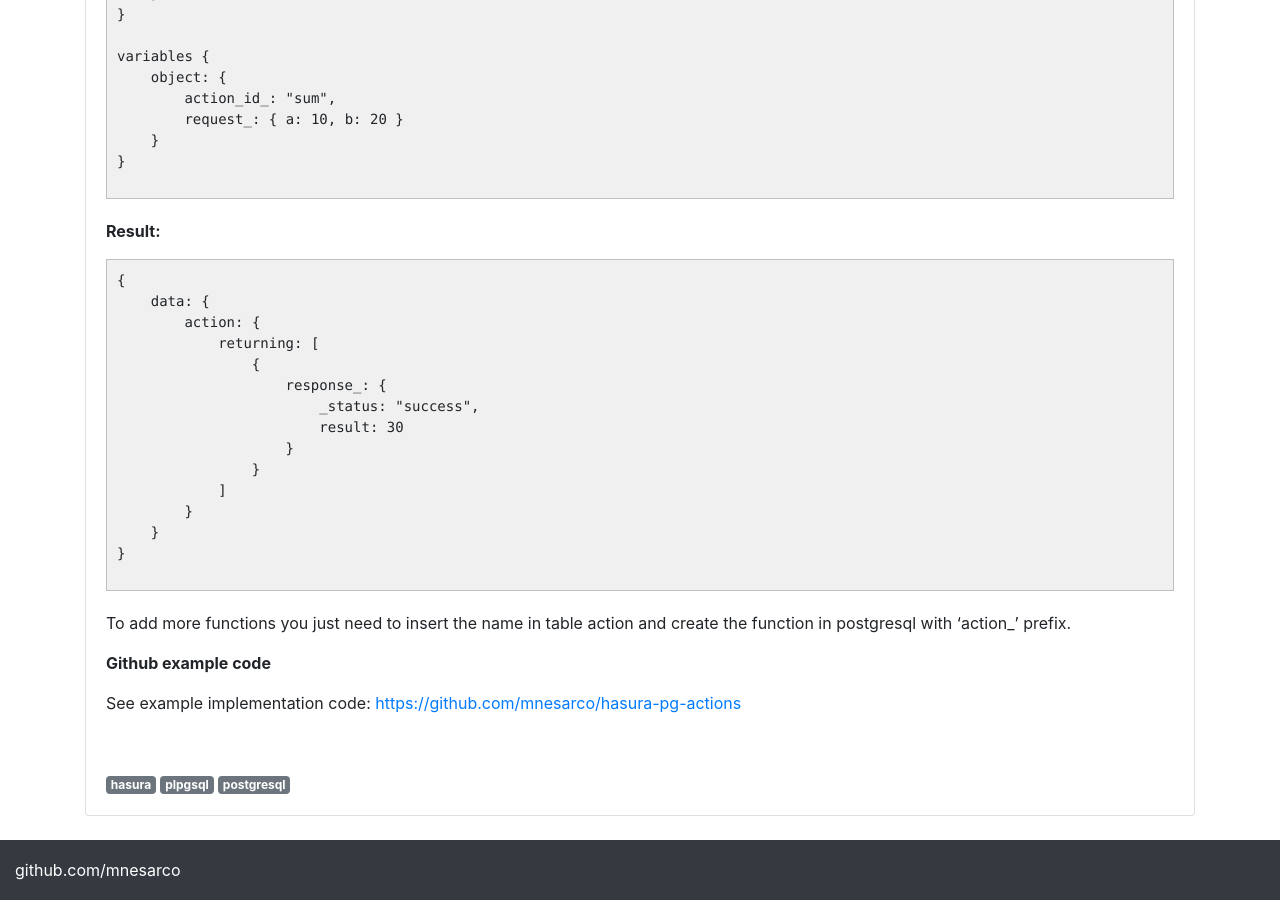
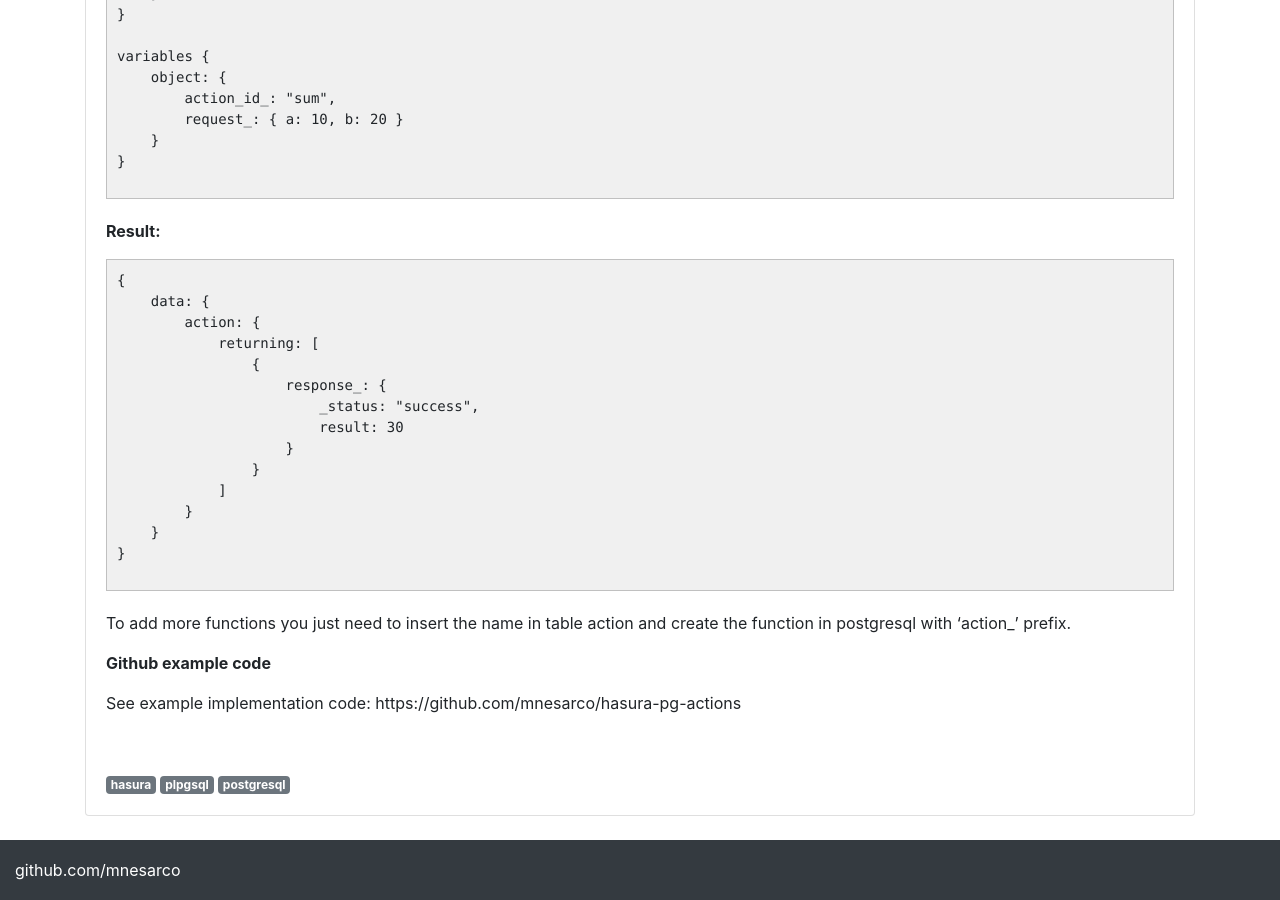
Before and after one commit to mnesarco/mnesarco.github.io, a Jekyll site: the page built from _posts/2020-02-25-hasura-postgresql-function-as-mutation.md, in a window 1280 px wide and 900 px high, scrolled down 4104 px. Built offline with Jekyll 4.4.1, drawn with Linux system fonts in a browser that asks for light colours; part of the change alters nothing that is shown.

```diff
--- a/_posts/2020-02-25-hasura-postgresql-function-as-mutation.md
+++ b/_posts/2020-02-25-hasura-postgresql-function-as-mutation.md
@@ -171,4 +171,4 @@ To add more functions you just need to insert the name in table action and creat
 
 **Github example code**
 
-See example implementation code: [https://github.com/mnesarco/hasura-pg-actions](https://github.com/mnesarco/hasura-pg-actions)
+See example implementation code: https://github.com/mnesarco/hasura-pg-actions
```
